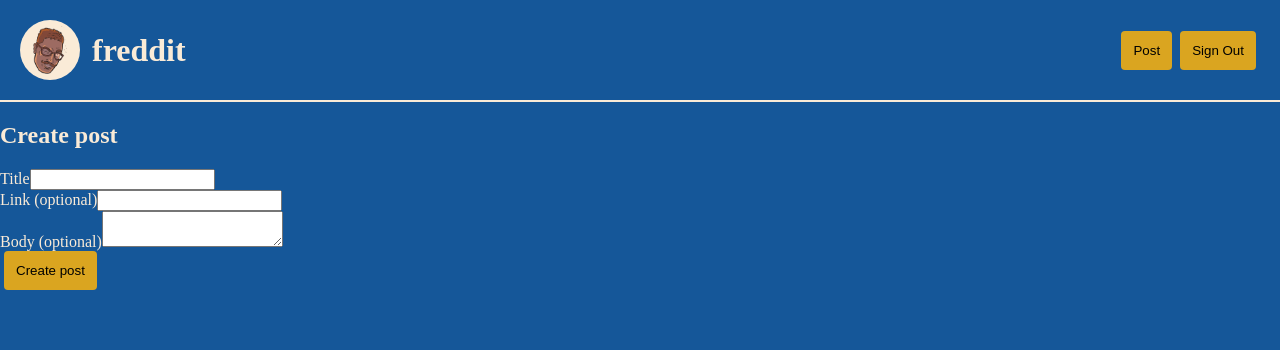
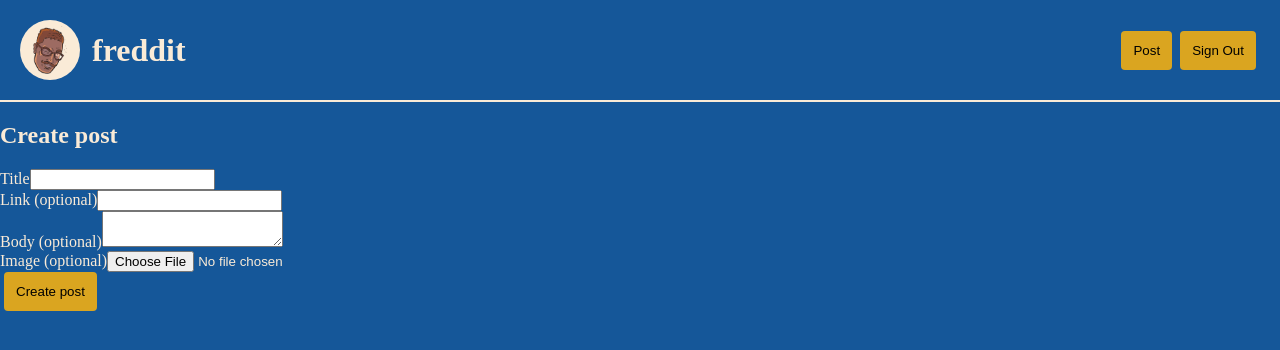
Before and after one commit to freddiekaplan-cme/mern-frontend, a React (Vite) app: page /create-post in a window 1280 px wide. Shown: the top 350 px of the page. Built offline with nearby package versions, Linux system fonts and the light colour scheme; sample sign-in values are in the browser's storage.

Commit message:
Add image upload.

```diff
--- a/src/components/Vote.tsx
+++ b/src/components/Vote.tsx
@@ -36,8 +36,6 @@ const VoteComponent = ({ post }: { post: Post }) => {
 	const searchParams = new URLSearchParams(location.search)
 	const returnTo = location.pathname + "?" + searchParams.toString()
 
-	console.log(post.score)
-
 	return (
 		<div>
 			<Form method="post" action={`/posts/${post._id}/vote`}>
--- a/src/index.css
+++ b/src/index.css
@@ -1,3 +1,7 @@
+:root {
+	text-rendering: optimizeLegibility;
+}
+
 body {
 	background-color: rgb(21, 87, 153);
 	color: antiquewhite;
@@ -26,7 +30,6 @@ button:hover {
   background-color: #242424;
 
   font-synthesis: none;
-  text-rendering: optimizeLegibility;
   -webkit-font-smoothing: antialiased;
   -moz-osx-font-smoothing: grayscale;
 }
--- a/src/main.tsx
+++ b/src/main.tsx
@@ -7,8 +7,9 @@ import { RouterProvider, createBrowserRouter, redirect } from "react-router-dom"
 import ShowPost, { loader as showPostLoader } from "./routes/ShowPost.tsx"
 import SignUp, { action as signUpAction } from "./routes/SignUp.tsx"
 import SignIn, { action as signInAction } from "./routes/SignIn.tsx"
-import Index, { loader as indexLoader } from "./routes/routeIndex.tsx"
-import CreatePost, { action as createPostAction } from "./routes/CreatePost.tsx"
+import Index, { loader as indexLoader } from "./routes/RoutesIndex.tsx"
+import CreatePost from "./routes/CreatePost.tsx"
+import { action as createPostAction } from "./routes/CreatePost.actions.ts"
 import { action as createCommentAction } from "./components/CommentForm.tsx"
 import { action as voteAction } from "./components/Vote.tsx"
 import "./index.css"
--- /dev/null
+++ b/src/routes/CreatePost.actions.ts
@@ -0,0 +1,22 @@
+import { ActionFunctionArgs, redirect } from "react-router-dom"
+import auth from "../lib/auth"
+
+export const action = async ({ request }: ActionFunctionArgs) => {
+	const formData = await request.formData()
+
+	const response = await fetch(import.meta.env.VITE_BACKEND_URL + "/posts", {
+		method: "POST",
+		headers: {
+			Authorization: "Bearer " + auth.getJWT(),
+		},
+		body: formData,
+	})
+
+	if (!response.ok) {
+		const { message } = await response.json()
+
+		return { message }
+	}
+
+	return redirect("/")
+}
--- a/src/routes/CreatePost.tsx
+++ b/src/routes/CreatePost.tsx
@@ -6,6 +6,7 @@ import {
 } from "react-router-dom"
 import { ActionData } from "../types"
 import auth from "../lib/auth"
+import style from "./createpost.module.css"
 
 export const action = async ({ request }: ActionFunctionArgs) => {
 	const formData = await request.formData()
@@ -34,26 +35,35 @@ const CreatePost = () => {
 	const error = useActionData() as ActionData
 
 	return (
-		<div className="">
+		<div className={style.container}>
 			<h2>Create post</h2>
-			<Form method="post">
+			<Form method="post" encType="multipart/form-data">
 				{error && (
 					<p>
 						<b>Error:</b> {error.message}
 					</p>
 				)}
 
-				<div className="">
+				<div className={style.title}>
 					<label htmlFor="title">Title</label>
 					<input type="text" name="title" id="title" required />
 				</div>
-				<div className="">
+				<div className={style.link}>
 					<label htmlFor="link">Link (optional)</label>
 					<input type="text" name="link" id="link" />
 				</div>
-				<div className="">
+				<div className={style.body}>
 					<label htmlFor="body">Body (optional)</label>
 					<textarea name="body" id="body" />
+				</div>
+				<div className={style.image}>
+					<label htmlFor="image">Image (optional)</label>
+					<input
+						type="file"
+						name="image"
+						id="image"
+						accept="image/*"
+					/>
 				</div>
 				<div>
 					<button type="submit">Create post</button>
--- a/src/routes/ShowPost.tsx
+++ b/src/routes/ShowPost.tsx
@@ -1,6 +1,7 @@
 import { Link, LoaderFunctionArgs, useLoaderData } from "react-router-dom"
 import { Post } from "../types"
 import CommentForm from "../components/CommentForm"
+import style from "./showpost.module.css"
 
 export const loader = async (args: LoaderFunctionArgs) => {
 	const { id } = args.params
@@ -24,8 +25,8 @@ const ShowPost = () => {
 
 	return (
 		<>
-			<div className="">
-				<div className="">
+			<div className={style.container}>
+				<div className={style.link}>
 					{post.link ? (
 						<Link to={post.link}>
 							<h2>
@@ -38,7 +39,7 @@ const ShowPost = () => {
 					)}
 					<p>by {post.author.userName}</p>
 					{post.body && (
-						<div className="">
+						<div className={style.link}>
 							<p>{post.body}</p>
 						</div>
 					)}
--- /dev/null
+++ b/src/routes/showpost.module.css
@@ -0,0 +1,6 @@
+a,
+a:visited,
+a:hover,
+a:active {
+	color: antiquewhite;
+}
```
Also changed, not shown: src/routes/RoutesIndex.tsx (renamed from src/routes/routeIndex.tsx), src/routes/createpost.module.css (added).
